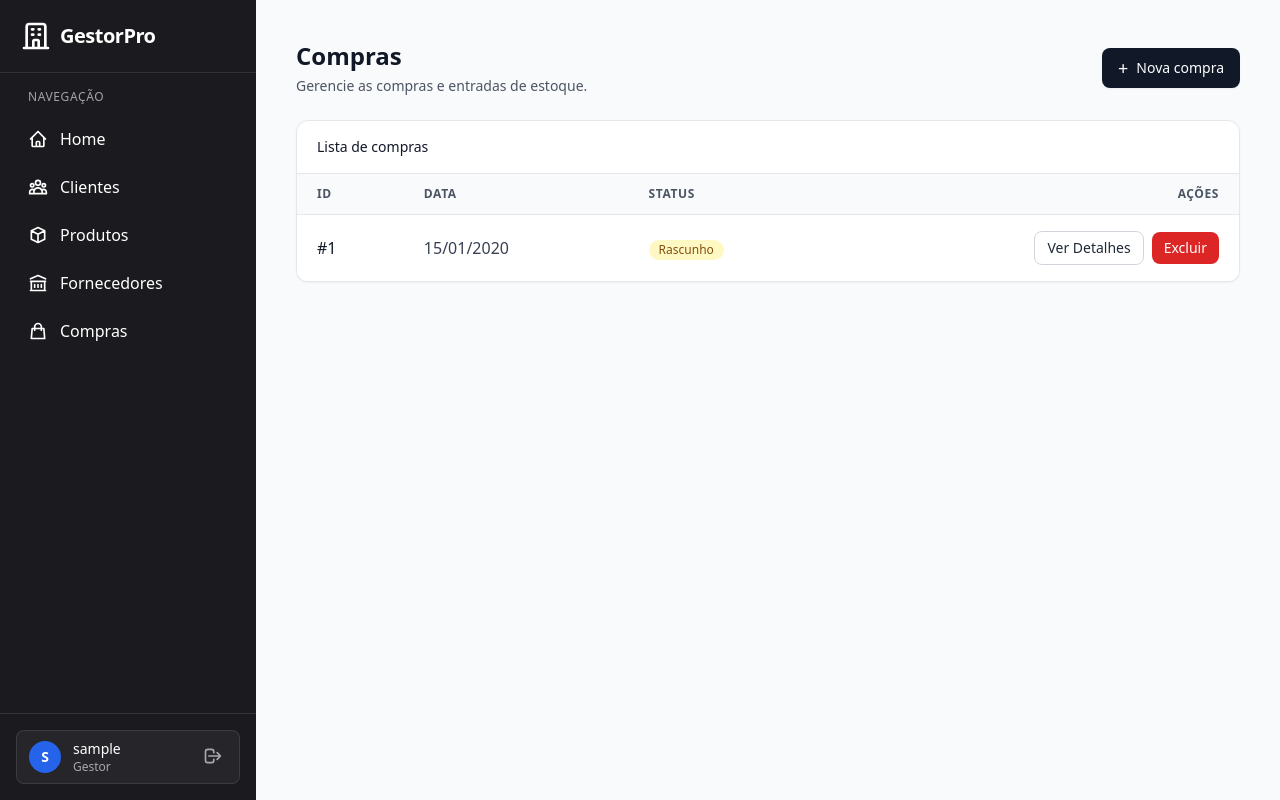
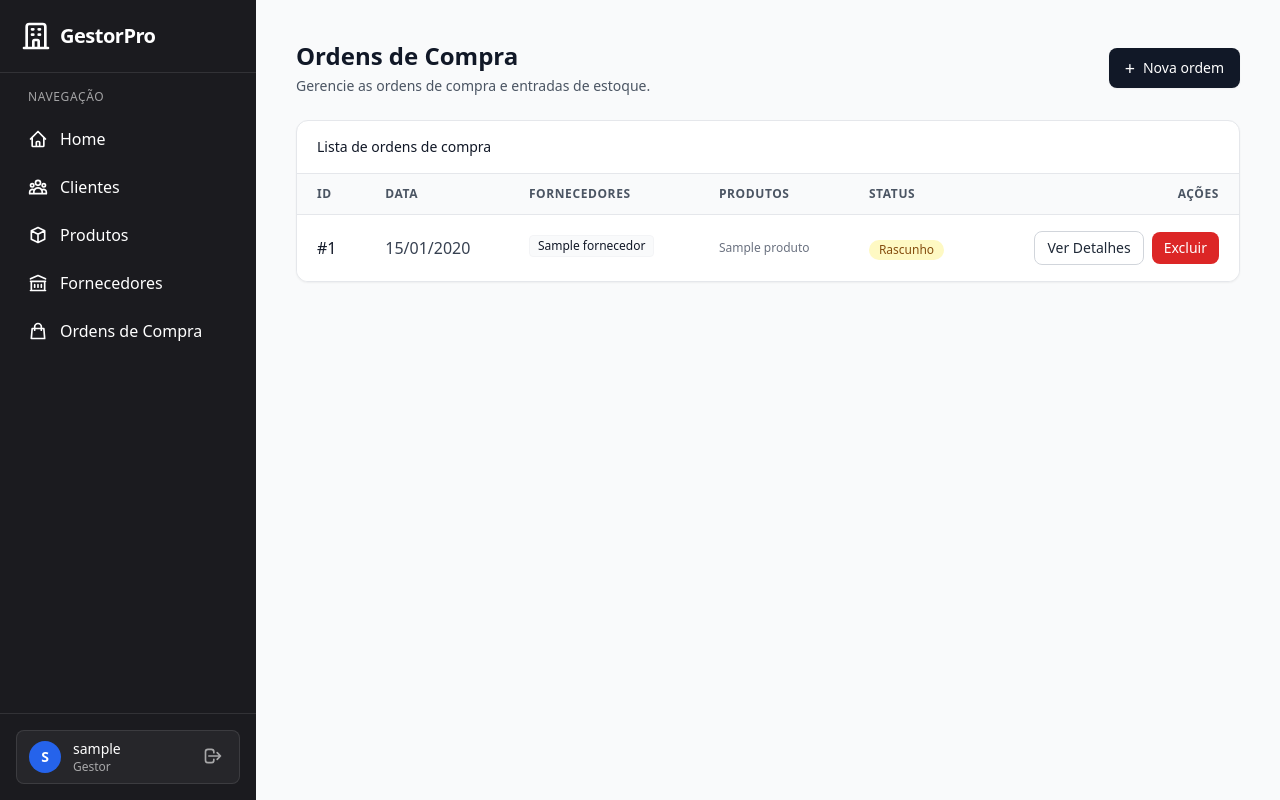
Before and after one commit to israel-freire-dev/prova-web-01, a Django app: page /compras/ in a window 1280 px wide. Run offline with Django 5.2, Linux system fonts and the light colour scheme; a user stored in the database is signed in; tables that the repository leaves empty hold one stand-in row (values such as "Sample post"); some libraries are stand-ins or nearby versions.

Commit message:
refactor:  alterando mencao de compras para ordens de compras

```diff
--- a/compras/views.py
+++ b/compras/views.py
@@ -58,6 +58,13 @@ class CompraListView(LoginRequiredMixin, ListView):
     context_object_name = "compras"
     ordering = ["-id"]
 
+    def get_queryset(self):
+        # Otimiza a listagem carregando previamente Fornecedores e Produtos
+        return super().get_queryset().prefetch_related(
+            "grupos__fornecedor",
+            "grupos__itens__produto"
+        )
+
 
 class CompraCreateView(LoginRequiredMixin, CreateView):
     model = Compra
@@ -79,7 +86,7 @@ class CompraUpdateView(LoginRequiredMixin, UpdateView):
     def dispatch(self, request, *args, **kwargs):
         compra = self.get_object()
         if not compra.is_editable:
-            messages.error(request, "Não é possível editar uma compra que não está em rascunho.")
+            messages.error(request, "Não é possível editar uma ordem de compra que não está em rascunho.")
             return redirect("detalhes_compra", pk=compra.pk)
         return super().dispatch(request, *args, **kwargs)
 
@@ -92,7 +99,7 @@ class CompraDeleteView(LoginRequiredMixin, DeleteView):
     def dispatch(self, request, *args, **kwargs):
         compra = self.get_object()
         if not compra.is_editable:
-            messages.error(request, "Não é possível excluir uma compra que não está em rascunho.")
+            messages.error(request, "Não é possível excluir uma ordem de compra que não está em rascunho.")
             return redirect("detalhes_compra", pk=compra.pk)
         return super().dispatch(request, *args, **kwargs)
 
@@ -121,7 +128,7 @@ def adicionar_fornecedor(request, pk):
     compra = get_object_or_404(Compra, pk=pk)
 
     if not compra.is_editable:
-        messages.error(request, "Não é possível alterar uma compra não rascunho.")
+        messages.error(request, "Não é possível alterar uma ordem de compra não-rascunho.")
         return redirect("detalhes_compra", pk=pk)
 
     form = CompraFornecedorForm(request.POST)
@@ -132,7 +139,7 @@ def adicionar_fornecedor(request, pk):
             fornecedor.save()
             messages.success(request, "Fornecedor adicionado com sucesso.")
         except Exception as e:
-            messages.error(request, f"Erro ao adicionar fornecedor: Este fornecedor já pode estar na compra.")
+            messages.error(request, f"Erro ao adicionar fornecedor: Este fornecedor já pode estar na ordem.")
     else:
         messages.error(request, "Erro no formulário de fornecedor.")
 
@@ -145,7 +152,7 @@ def remover_fornecedor(request, compra_pk, grupo_pk):
     grupo = get_object_or_404(CompraFornecedor, pk=grupo_pk, compra_id=compra_pk)
 
     if not grupo.compra.is_editable:
-        messages.error(request, "Não é possível alterar uma compra não rascunho.")
+        messages.error(request, "Não é possível alterar uma ordem de compra não-rascunho.")
     else:
         grupo.delete()
         messages.success(request, "Fornecedor removido com sucesso.")
@@ -159,7 +166,7 @@ def adicionar_item(request, compra_pk, grupo_pk):
     grupo = get_object_or_404(CompraFornecedor, pk=grupo_pk, compra_id=compra_pk)
 
     if not grupo.compra.is_editable:
-        messages.error(request, "Não é possível alterar itens em compra não rascunho.")
+        messages.error(request, "Não é possível alterar itens em ordem não-rascunho.")
         return redirect("detalhes_compra", pk=compra_pk)
 
     form = ItemCompraForm(request.POST)
@@ -182,7 +189,7 @@ def remover_item(request, compra_pk, item_pk):
     item = get_object_or_404(ItemCompra, pk=item_pk, compra_fornecedor__compra_id=compra_pk)
 
     if not item.compra_fornecedor.compra.is_editable:
-        messages.error(request, "Não é possível remover itens em compra não rascunho.")
+        messages.error(request, "Não é possível remover itens em ordem não-rascunho.")
     else:
         item.delete()
         messages.success(request, "Item removido com sucesso.")
@@ -195,11 +202,11 @@ def remover_item(request, compra_pk, item_pk):
 def confirmar_compra_view(request, pk):
     try:
         confirmar_compra(pk)
-        messages.success(request, "Compra confirmada com sucesso. Estoque atualizado.")
+        messages.success(request, "Ordem de compra confirmada com sucesso. Estoque atualizado.")
     except ValidationError as e:
         messages.error(request, e.message)
     except Compra.DoesNotExist:
-        messages.error(request, "Compra não encontrada.")
+        messages.error(request, "Ordem não encontrada.")
 
     return redirect("detalhes_compra", pk=pk)
 
@@ -209,10 +216,10 @@ def confirmar_compra_view(request, pk):
 def cancelar_compra_view(request, pk):
     try:
         cancelar_compra(pk)
-        messages.success(request, "Compra cancelada com sucesso. Estoque atualizado.")
+        messages.success(request, "Ordem de compra cancelada com sucesso. Estoque atualizado.")
     except ValidationError as e:
         messages.error(request, e.message)
     except Compra.DoesNotExist:
-        messages.error(request, "Compra não encontrada.")
+        messages.error(request, "Ordem não encontrada.")
 
     return redirect("detalhes_compra", pk=pk)
--- a/templates/componentes/sidebar.html
+++ b/templates/componentes/sidebar.html
@@ -54,7 +54,7 @@
           <svg class="w-5 h-5 shrink-0" fill="none" stroke="currentColor" viewBox="0 0 24 24" aria-hidden="true">
             <path stroke-linecap="round" stroke-linejoin="round" stroke-width="2" d="M16 11V7a4 4 0 00-8 0v4M5 9h14l1 12H4L5 9z" />
           </svg>
-          Compras
+          Ordens de Compra
         </a>
       </li>
     </ul>
--- a/templates/compras/lista.html
+++ b/templates/compras/lista.html
@@ -3,7 +3,7 @@
 <head>
   <meta charset="UTF-8">
   <meta name="viewport" content="width=device-width, initial-scale=1.0">
-  <title>Compras • GestorPro</title>
+  <title>Ordens de Compra • GestorPro</title>
   <script src="https://cdn.tailwindcss.com"></script>
 </head>
 <body class="min-h-screen bg-gray-50 flex">
@@ -13,21 +13,21 @@
     <div class="max-w-6xl mx-auto">
       <div class="flex items-start sm:items-center justify-between gap-4 mb-6">
         <div>
-          <h1 class="text-2xl font-semibold text-gray-900">Compras</h1>
-          <p class="text-sm text-gray-600 mt-1">Gerencie as compras e entradas de estoque.</p>
+          <h1 class="text-2xl font-semibold text-gray-900">Ordens de Compra</h1>
+          <p class="text-sm text-gray-600 mt-1">Gerencie as ordens de compra e entradas de estoque.</p>
         </div>
         <a
           href="{% url "criar_compra" %}"
           class="inline-flex items-center gap-2 rounded-lg bg-gray-900 px-4 py-2.5 text-sm font-medium text-white shadow-sm hover:bg-gray-800 transition-colors"
         >
           <span class="text-lg leading-none">+</span>
-          Nova compra
+          Nova ordem
         </a>
       </div>
 
       <section class="bg-white border border-gray-200 rounded-xl shadow-sm overflow-hidden">
         <div class="px-5 py-4 border-b border-gray-200">
-          <p class="text-sm font-medium text-gray-900">Lista de compras</p>
+          <p class="text-sm font-medium text-gray-900">Lista de ordens de compra</p>
         </div>
 
         <div class="overflow-x-auto">
@@ -36,6 +36,8 @@
               <tr>
                 <th scope="col" class="px-5 py-3 text-left text-xs font-semibold text-gray-600 uppercase tracking-wider">ID</th>
                 <th scope="col" class="px-5 py-3 text-left text-xs font-semibold text-gray-600 uppercase tracking-wider">Data</th>
+                <th scope="col" class="px-5 py-3 text-left text-xs font-semibold text-gray-600 uppercase tracking-wider">Fornecedores</th>
+                <th scope="col" class="px-5 py-3 text-left text-xs font-semibold text-gray-600 uppercase tracking-wider">Produtos</th>
                 <th scope="col" class="px-5 py-3 text-left text-xs font-semibold text-gray-600 uppercase tracking-wider">Status</th>
                 <th scope="col" class="px-5 py-3 text-right text-xs font-semibold text-gray-600 uppercase tracking-wider">Ações</th>
               </tr>
@@ -48,6 +50,24 @@
                   </td>
                   <td class="px-5 py-4 whitespace-nowrap">
                     <div class="text-gray-700">{{ c.data|date:"d/m/Y" }}</div>
+                  </td>
+                  <td class="px-5 py-4 whitespace-nowrap">
+                    {% for grupo in c.grupos.all %}
+                      <div class="text-xs text-gray-900 border border-gray-100 bg-gray-50 px-2 py-0.5 rounded w-fit mb-1 max-w-[150px] truncate" title="{{ grupo.fornecedor.nome }}">{{ grupo.fornecedor.nome }}</div>
+                    {% empty %}
+                      <span class="text-gray-400 text-xs italic">-</span>
+                    {% endfor %}
+                  </td>
+                  <td class="px-5 py-4 whitespace-nowrap text-xs text-gray-500">
+                    <div class="max-w-[200px] truncate" title="{% for grupo in c.grupos.all %}{% for item in grupo.itens.all %}{{ item.produto.nome }}{% if not forloop.last %}, {% endif %}{% endfor %}{% endfor %}">
+                      {% for grupo in c.grupos.all %}
+                        {% for item in grupo.itens.all %}
+                          {{ item.produto.nome }}{% if not forloop.last %}, {% endif %}
+                        {% endfor %}
+                      {% empty %}
+                        <span class="text-gray-400 italic">-</span>
+                      {% endfor %}
+                    </div>
                   </td>
                   <td class="px-5 py-4 whitespace-nowrap">
                     {% if c.status == "RASCUNHO" %}
@@ -89,13 +109,13 @@
                 </tr>
               {% empty %}
                 <tr>
-                  <td colspan="4" class="px-5 py-10 text-center">
-                    <p class="text-sm text-gray-600">Nenhuma compra registrada ainda.</p>
+                  <td colspan="6" class="px-5 py-10 text-center">
+                    <p class="text-sm text-gray-600">Nenhuma ordem de compra registrada ainda.</p>
                     <a
                       href="{% url "criar_compra" %}"
                       class="inline-flex items-center mt-3 rounded-lg bg-gray-900 px-4 py-2 text-sm font-medium text-white hover:bg-gray-800 transition-colors"
                     >
-                      Registrar primeira compra
+                      Registrar primeira ordem
                     </a>
                   </td>
                 </tr>
--- a/templates/core/index.html
+++ b/templates/core/index.html
@@ -97,7 +97,7 @@
         <!-- Compras -->
         <div class="bg-white rounded-xl shadow-sm border border-gray-200 p-6 flex flex-col justify-between">
           <div class="flex items-center justify-between">
-            <h3 class="text-sm font-medium text-gray-500 uppercase tracking-wider">Compras</h3>
+            <h3 class="text-sm font-medium text-gray-500 uppercase tracking-wider">Ordens de Compra</h3>
             <span class="inline-flex rounded-lg bg-indigo-50 p-2 text-indigo-600 ring-1 ring-inset ring-indigo-500/20">
               <svg class="h-6 w-6" fill="none" viewBox="0 0 24 24" stroke-width="1.5" stroke="currentColor">
                 <path stroke-linecap="round" stroke-linejoin="round" d="M15.75 10.5V6a3.75 3.75 0 10-7.5 0v4.5m11.356-1.993l1.263 12c.07.665-.45 1.243-1.119 1.243H4.25a1.125 1.125 0 01-1.12-1.243l1.264-12A1.125 1.125 0 015.513 7.5h12.974c.576 0 1.059.435 1.119 1.007zM8.625 10.5a.375.375 0 11-.75 0 .375.375 0 01.75 0zm7.5 0a.375.375 0 11-.75 0 .375.375 0 01.75 0z" />
```
Also changed, not shown: templates/compras/detalhe.html (+5 -5 lines), templates/compras/excluir.html (+4 -4 lines), templates/core/login.html (+20 -8 lines).
